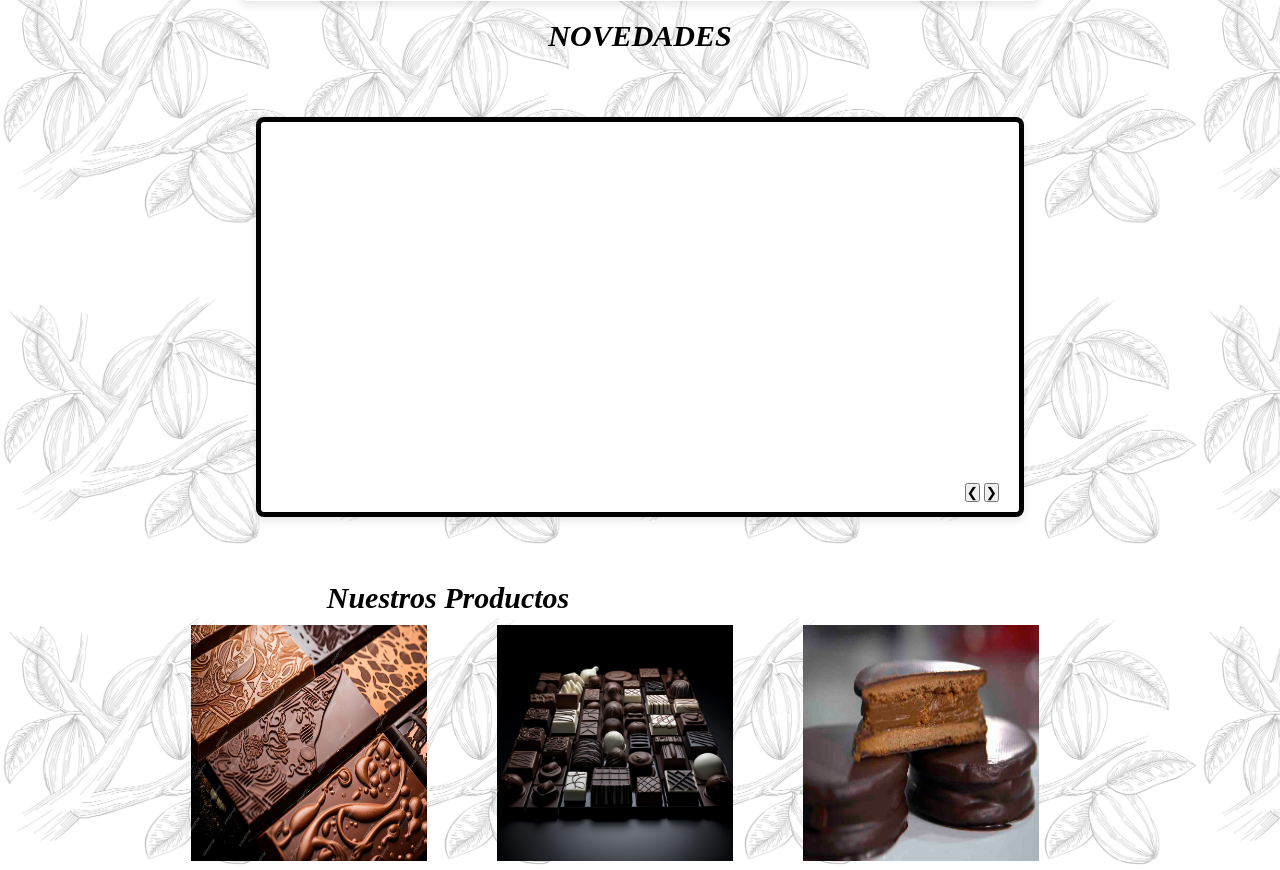
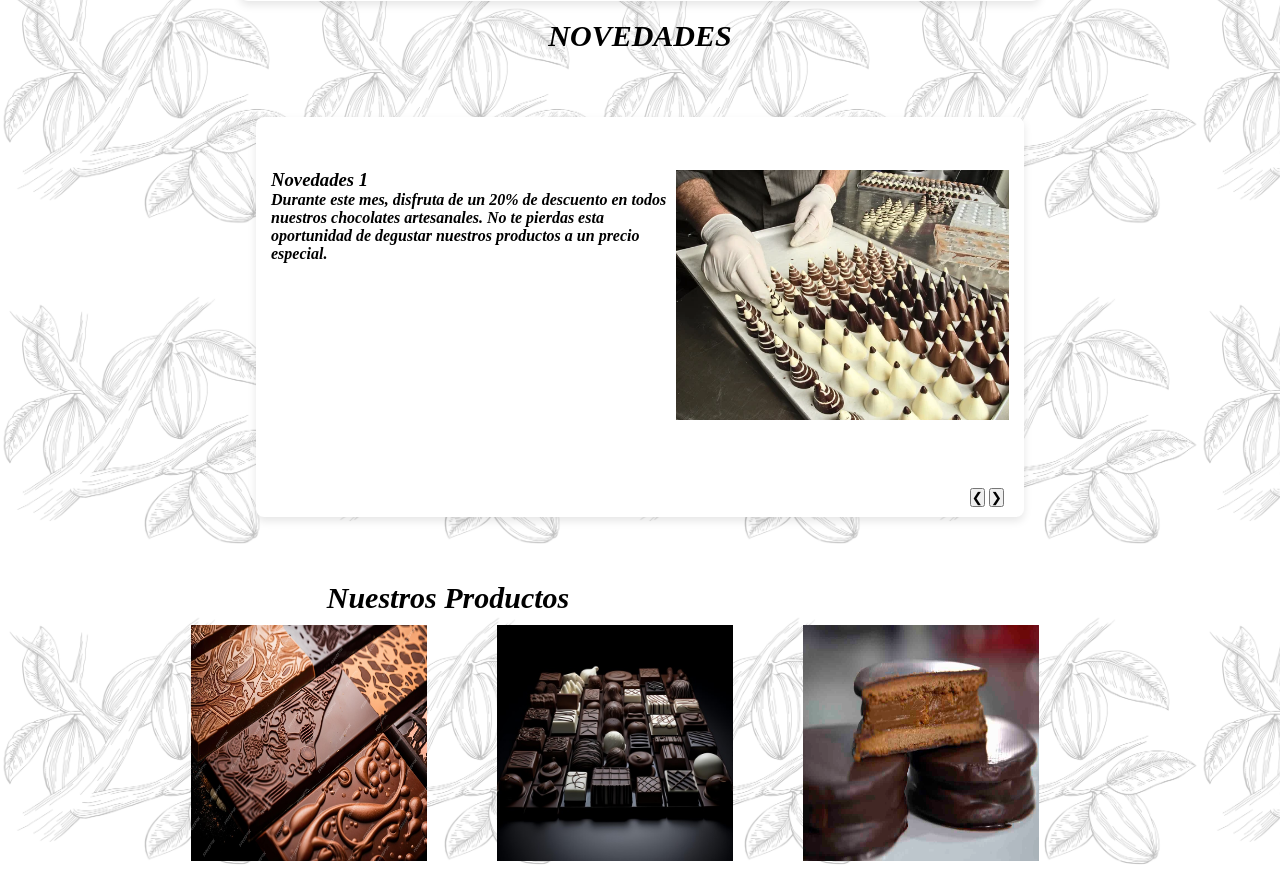
Before and after one commit to alotav/CAC_FS_BACK_Team_3, a Django app: page / in a window 1280 px wide. Shown: the part 812-1682 px from the top of the page. Run offline with Django 5.2, Linux system fonts and the light colour scheme; data comes from the database, SQL or seed files in the repository; both versions use the stored data as it was after the commit.

Commit message:
css + js

```diff
--- a/productos/static/productos/css/contacto.css
+++ b/productos/static/productos/css/contacto.css
@@ -51,6 +51,16 @@ h6 {
 }
 
 .contenidoPrincipal {
+    background-image: url('../img/Fondo.jpg');
+    /* Ruta de la imagen en la carpeta img */
+    background-repeat: repeat;
+    /* Repite la imagen como mosaico */
+    background-size: 300px;
+    /* El tamaño original de la imagen */
+    background-color: var(--capa-transparente);
+    /* Capa blanca semi-transparente */
+    background-blend-mode: overlay;
+    /* Mezcla la capa de color con la imagen de fondo */
     flex: 1;
 }
 
@@ -140,7 +150,7 @@ h6 {
 }
 
 .recuadro {
-    border: 5px solid black;
+    /* border: 5px solid black; */
     box-sizing: border-box;
     display: flex;
     height: 400px;
@@ -344,7 +354,7 @@ h6 {
     }
 
     .recuadro {
-        border: 5px solid black;
+        /* border: 5px solid black; */
         box-sizing: border-box;
         display: flex;
         height: 300px;
--- a/productos/static/productos/css/nosotros.css
+++ b/productos/static/productos/css/nosotros.css
@@ -184,7 +184,7 @@ body {
 
 /* Estilos para el recuadro */
 .recuadro {
-    border: 5px solid black;
+    /* border: 5px solid black; */
     box-sizing: border-box;
     display: flex;
     height: 400px;
@@ -215,12 +215,23 @@ body {
 }
 
 section.nosotros {
-    background-color: #fff;
+    /* background-color: #fff; */
     border-radius: 8px;
     padding: 40px;
     box-shadow: 0 4px 8px rgba(0, 0, 0, 0.1);
     max-width: 800px;
     margin: 0 auto;
+
+    background-image: url('../img/Fondo.jpg');
+    /* Ruta de la imagen en la carpeta img */
+    background-repeat: repeat;
+    /* Repite la imagen como mosaico */
+    background-size: 300px;
+    /* El tamaño original de la imagen */
+    background-color: var(--capa-transparente);
+    /* Capa blanca semi-transparente */
+    background-blend-mode: overlay;
+    /* Mezcla la capa de color con la imagen de fondo */
 }
 
 section.nosotros h1,
@@ -481,7 +492,7 @@ section.nosotros ul {
     }
 
     .recuadro {
-        border: 5px solid black;
+        /* border: 5px solid black; */
         box-sizing: border-box;
         display: flex;
         height: 300px;
--- a/productos/static/productos/css/style.css
+++ b/productos/static/productos/css/style.css
@@ -205,7 +205,7 @@ h2 {
 
     background-color: #fff;
     border-radius: 8px;
-    padding: 40px;
+    /* padding: 40px; */
     box-shadow: 0 4px 8px rgba(0, 0, 0, 0.1);
     max-width: 800px;
     margin: 0 auto;
@@ -223,9 +223,9 @@ h2 {
     /* Negrita intensa */
     /* font-family: 'Source Sans Pro', sans-serif; Fuente cursiva */
     font-style: italic;
-    /* Cursiva */
-    font-size: 25px;
-    /* Cambia la fuente a Arial*/
+
+    font-size: 17px;
+
 }
 
 /* Estilos para la imagen adicional */
@@ -317,6 +317,36 @@ h2 {
     background-color: rgba(92, 82, 82, 0.7);
 }
 
+
+
+
+.contenidoNovedad{
+    font-size:medium;
+    width: 100%;
+    height: auto;
+    padding-top: 5%;
+    /* background-color: #FF5A2C; */
+    display: flex;
+    flex-direction: row;
+    align-items: center;
+    justify-content: center;
+}
+.contenidoNovedad .img{
+    object-fit: cover;
+    /* Ajustar la imagen para cubrir el espacio disponible */
+    max-height: 250px;
+    /* La imagen ocupa toda la altura del recuadro */
+    width: auto;
+    /* La imagen ocupa la mitad del recuadro */
+    float: right;
+    margin-top: 1px;    }
+/* .contenidoNovedad p{
+    background-color: #FF5A2C;
+} */
+
+
+
+
 /********************************** MEDIA QUERY´S */
 
 /*Edicion pantalla*/
@@ -358,6 +388,7 @@ h2 {
 
     .recuadro {
         /* border: 5px solid black; */
+        border: none;
         box-sizing: border-box;
         display: flex;
         height: 300px;
@@ -379,6 +410,7 @@ h2 {
         font-size: 15px;
         margin-bottom: 5px;
         justify-content: center;
+        display: flex;
     }
 
     .imagenAdicional {
@@ -386,7 +418,7 @@ h2 {
         /* Ajustar la imagen para cubrir el espacio disponible */
         height: 100%;
         /* La imagen ocupa toda la altura del recuadro */
-        width: 50%;
+        width: 75%;
         /* La imagen ocupa la mitad del recuadro */
         float: right;
         margin-top: 1px;
--- a/productos/static/productos/css/styleProd.css
+++ b/productos/static/productos/css/styleProd.css
@@ -266,6 +266,7 @@ body {
 
 
 
+
 /*Edicion pantalla*/
 
 @media(max-width:991px) {
--- a/productos/static/productos/js/index.js
+++ b/productos/static/productos/js/index.js
@@ -1,70 +1,30 @@
-let currentIndex = 0; // Índice de la imagen actual
+console.log("Se leyo el js");
 
-async function cargarUltimaImagen() {
-    try {
-        // Cargar el contenido de novedades.html
-        const response = await fetch('pages/novedades.html');
-        if (!response.ok) {
-            throw new Error('Error al cargar novedades.html');
-        }
-        const text = await response.text();
+document.addEventListener('DOMContentLoaded', function() {
+    const imagenes = document.querySelectorAll('.novedad'); // Selecciona todas las imágenes de novedades
+    let currentIndex = 0; // Índice de la imagen actual
 
-        // Crear un DOM parser para extraer las imágenes y textos
-        const parser = new DOMParser();
-        const doc = parser.parseFromString(text, 'text/html');
+    function mostrarImagen(index) {
+        // Oculta todas las imágenes
+        imagenes.forEach(imagen => imagen.style.display = 'none');
+        // Muestra la imagen actual
+        imagenes[index].style.display = 'block';
+    }
 
-        // Seleccionar los elementos de imagen y texto del contenedor
-        const contenedores = doc.querySelectorAll('#imagenes-novedades > div');
+    function mostrarImagenAnterior() {
+        currentIndex = (currentIndex - 1 + imagenes.length) % imagenes.length;
+        mostrarImagen(currentIndex);
+    }
 
-        // Verificar si hay imágenes disponibles
-        if (contenedores.length === 0) {
-            throw new Error('No se encontraron imágenes en novedades.html');
-        }
+    function mostrarImagenSiguiente() {
+        currentIndex = (currentIndex + 1) % imagenes.length;
+        mostrarImagen(currentIndex);
+    }
 
-        // Mostrar la primera imagen y su texto
-        mostrarImagen(contenedores[currentIndex]);
+    // Mostrar la primera imagen al cargar la página
+    mostrarImagen(currentIndex);
 
-        // Agregar event listeners para las flechas de navegación
-        document.getElementById('anterior').addEventListener('click', mostrarImagenAnterior);
-        document.getElementById('siguiente').addEventListener('click', mostrarImagenSiguiente);
-    } catch (error) {
-        console.error('Error al cargar la imagen y el texto:', error);
-    }
-}
-
-function mostrarImagen(imagenDiv) {
-    const contenedor = document.getElementById('imagen-texto');
-    contenedor.innerHTML = ''; // Limpiar el contenido anterior
-
-    const nuevaDiv = document.createElement('div');
-
-    // Clonar y agregar la imagen
-    const nuevaImg = imagenDiv.querySelector('img').cloneNode();
-    nuevaImg.classList.add('imagenAdicional');
-    nuevaDiv.appendChild(nuevaImg);
-
-    // Clonar y agregar el texto
-    const nuevoTexto = imagenDiv.querySelector('p').cloneNode(true);
-    nuevoTexto.classList.add('contenidoAdicional');
-    nuevaDiv.appendChild(nuevoTexto);
-
-    contenedor.appendChild(nuevaDiv);
-}
-
-function mostrarImagenAnterior() {
-    currentIndex = (currentIndex - 1 + 3) % 3; // Circular a la imagen anterior
-    cargarUltimaImagen();
-}
-
-function mostrarImagenSiguiente() {
-    currentIndex = (currentIndex + 1) % 3; // Circular a la siguiente imagen
-    cargarUltimaImagen();
-}
-
-// Llamar a la función para cargar la última imagen y su texto cuando la página cargue
-window.onload = cargarUltimaImagen;
-
-document.getElementById('refresh-link').addEventListener('click', function(event) {
-    event.preventDefault(); // Prevenir el comportamiento predeterminado del enlace
-    window.scrollTo(0, 0); // Desplazar al inicio de la página
+    // Agregar listeners a los botones de navegación
+    document.getElementById('anterior').addEventListener('click', mostrarImagenAnterior);
+    document.getElementById('siguiente').addEventListener('click', mostrarImagenSiguiente);
 });
--- a/productos/templates/productos/base.html
+++ b/productos/templates/productos/base.html
@@ -74,7 +74,7 @@
             <p>&copy; 2024 Chocolates de Ensueños. Todos los derechos reservados.</p>
         </div>
     </footer>
-    <script src="{% static 'productos/js/index.js' %}"></script>
+    <!-- <script src="{% static 'productos/js/index.js' %}"></script> -->
 </body>
 
 </html>
--- a/productos/templates/productos/inicio.html
+++ b/productos/templates/productos/inicio.html
@@ -1,8 +1,7 @@
 {% extends "productos/base.html" %}
-
-
+{% load static %}
 {% block title %} Chocolates {% endblock %}
-{% block background %}{% load static %}{% static 'core/img/home-bg.jpg' %}{% endblock %}
+{% block background %}{% static 'core/img/home-bg.jpg' %}{% endblock %}
 
 {% block headers %}
 
@@ -13,7 +12,6 @@
     <div class="contenidoPrincipal">
         <section>
             <h2>Chocolates de Ensueños</h2>
-
             <p class="bold-text">Bienvenidos a Chocolates de Ensueños, donde la pasión por el cacao se convierte en arte.
                 Nos especializamos en la fabricación artesanal de chocolates finos, utilizando ingredientes de la más alta calidad
                 y métodos tradicionales. Nuestro compromiso es ofrecer una experiencia de sabor única, combinando innovación y tradición en cada bocado.
@@ -24,19 +22,31 @@
         </section>
         <br>
         <h1 class="bold-text">NOVEDADES</h1>
-
     </div>
 
-        <MAIN>
+    <main>
         <div class="recuadro">
             <div id="imagen-texto" class="contenidoAdicional">
                 <!-- Aquí se cargarán las imágenes y textos de novedades -->
+                {% if novedades %}
+                    <!-- Mostramos novedades -->
+                    {% for novedad in novedades %}
+                        <div class="novedad contenidoNovedad">
+                            <img class="img" src="{{ novedad.imagen.url }}" alt="{{ novedad.nombre }}">
+                            <h3>{{ novedad.nombre }}</h3>
+                            <p>{{ novedad.descripcion }}</p>
+                        </div>
+                    {% endfor %}
+                {% else %}
+                    <p>No hay novedades disponibles.</p>
+                {% endif %}
             </div>
             <div class="navegacion">
                 <button id="anterior">&#10094;</button>
                 <button id="siguiente">&#10095;</button>
             </div>
         </div>
+
         <section>
             <h1 class="bold-text">Nuestros Productos</h1>
             <div class="contenedor-imagenes">
@@ -45,10 +55,42 @@
                 <img src="{% static 'productos/img/Alfajores1.jpg'%}" alt="Imagen 3">
             </div>
         </section>
-        </MAIN>
-    </div>
+    </main>
 </div>
 
-</header>
+
+<script>
+    console.log("Se leyo el js");
+    document.addEventListener('DOMContentLoaded', function() {
+    const imagenes = document.querySelectorAll('.novedad'); // Selecciona todas las imágenes de novedades
+    let currentIndex = 0; // Índice de la imagen actual
+
+    function mostrarImagen(index) {
+        // Oculta todas las imágenes
+        imagenes.forEach(imagen => imagen.style.display = 'none');
+        // Muestra la imagen actual
+        imagenes[index].style.display = 'block';
+    }
+
+    function mostrarImagenAnterior() {
+        currentIndex = (currentIndex - 1 + imagenes.length) % imagenes.length;
+        mostrarImagen(currentIndex);
+    }
+
+    function mostrarImagenSiguiente() {
+        currentIndex = (currentIndex + 1) % imagenes.length;
+        mostrarImagen(currentIndex);
+    }
+
+    // Mostrar la primera imagen al cargar la página
+    mostrarImagen(currentIndex);
+
+    // Agregar listeners a los botones de navegación
+    document.getElementById('anterior').addEventListener('click', mostrarImagenAnterior);
+    document.getElementById('siguiente').addEventListener('click', mostrarImagenSiguiente);
+});
+</script>
+
+<!-- <script src="{% static 'productos/js/index.js'%}"></script> -->
 
 {% endblock %}
--- a/productos/views.py
+++ b/productos/views.py
@@ -6,7 +6,8 @@ from .models import ProductoNovedades
 # Create your views here.
 
 def inicio(request):
-    return render(request, "productos/inicio.html")
+    novedades = ProductoNovedades.objects.all()
+    return render(request, "productos/inicio.html", {'novedades': novedades})
 
 def contacto(request):
     return render(request, "productos/contacto.html")
@@ -23,10 +24,10 @@ def novedades(request):
     todas_novedades = ProductoNovedades.objects.exclude(pk=primer_novedad.pk)  # Todas las demás novedades
     return render(request, "productos/novedades.html", {'primer_novedad': primer_novedad, 'todas_novedades': todas_novedades})
 
-def inicio(request):
-    # Obtener los últimos 3 artículos de ProductoNovedades ordenados por fecha de creación descendente
-    ultimas_novedades = ProductoNovedades.objects.order_by('-id')[:3]  # Assuming 'id' gives the latest entries
-    context = {
-        'ultimas_novedades': ultimas_novedades,
-    }
-    return render(request, "productos/inicio.html", context)
+# def inicio(request):
+#     # Obtener los últimos 3 artículos de ProductoNovedades ordenados por fecha de creación descendente
+#     ultimas_novedades = ProductoNovedades.objects.order_by('-id')[:3]  # Assuming 'id' gives the latest entries
+#     context = {
+#         'ultimas_novedades': ultimas_novedades,
+#     }
+#     return render(request, "productos/inicio.html", context)
```
Also changed, not shown: productos/templates/productos/novedades.html (+32 -6 lines), db.sqlite3, media/novedades/Semilla_o0qQsT0.jpeg (added). Lines whose indentation alone changed are shown as unchanged.
